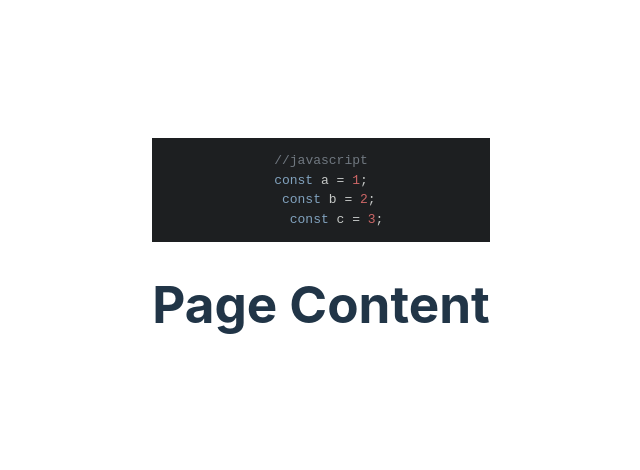
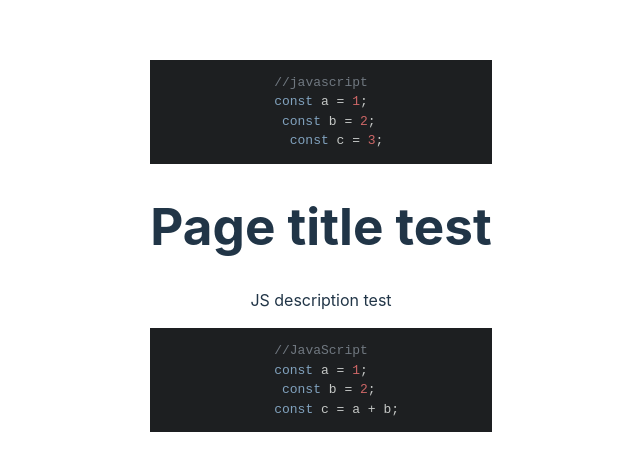
Before and after one commit to pasiastazebra/gml-cheatsheet, a React (Vite) app in the folder gml-cheatsheet/: page / in a window 1280 px wide. Shown: the part 154-624 px from the top of the page, without its empty margins (319-959 px from the left). Built offline with nearby package versions, Linux system fonts and the light colour scheme.

Commit message:
component declared

```diff
--- a/gml-cheatsheet/src/PageContent.tsx
+++ b/gml-cheatsheet/src/PageContent.tsx
@@ -1,7 +1,19 @@
-function PageContent() {
+import { useEffect } from "react";
+import hljs from "highlight.js";
+import "highlight.js/styles/hybrid.css";
+
+function PageContent({ pageTitle, jsDesc, jsCode }) {
+  useEffect(() => {
+    hljs.highlightAll();
+  });
+
   return (
     <div>
-      <h1>Page Content</h1>
+      <h1>{pageTitle}</h1>
+      <p>{jsDesc}</p>
+      <pre>
+        <code className="language-javascript">{jsCode}</code>
+      </pre>
     </div>
   );
 }
--- a/gml-cheatsheet/src/main.tsx
+++ b/gml-cheatsheet/src/main.tsx
@@ -4,9 +4,17 @@ import App from "./App.tsx";
 import PageContent from "./PageContent.tsx";
 import "./index.css";
 
+const pageTitle: string = "Page title test";
+const jsDesc: string = "JS description test";
+const jsCode: string = `//JavaScript
+const a = 1;
+  const b = 2;
+    const c = a + b;
+`;
+
 ReactDOM.createRoot(document.getElementById("root")!).render(
   <React.StrictMode>
     <App />
-    <PageContent />
+    <PageContent pageTitle={pageTitle} jsDesc={jsDesc} jsCode={jsCode} />
   </React.StrictMode>
 );
```
